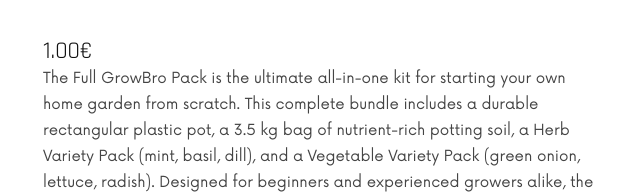
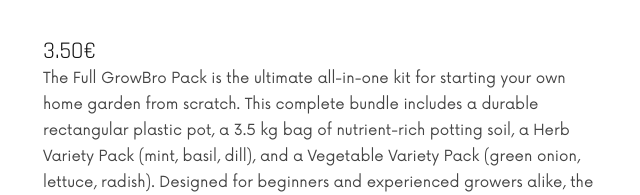
Before and after one commit to blauarbiol/GrowBro, a plain HTML site: page shop-15.html in a window 1280 px wide. Shown: the part 305-500 px from the top of the page, 612-1252 px from the left. Drawn offline with nearby package versions, Linux system fonts and the light colour scheme; files that its build step writes are made by us from their sources.

Commit message:
Update shop-15.html

```diff
--- a/shop-15.html
+++ b/shop-15.html
@@ -106,7 +106,7 @@
             <h2>Full GrowBro Pack</h2>
           </div>
 
-          <h4 class="product__price">1.00€</h4>
+          <h4 class="product__price">3.50€</h4>
 
           <p class="product__description">
             The Full GrowBro Pack is the ultimate all-in-one kit for starting your own home garden from scratch.
```
